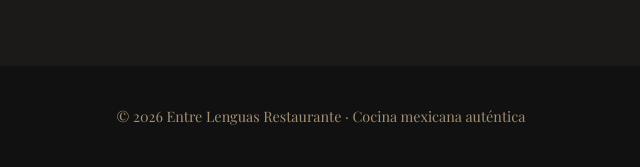
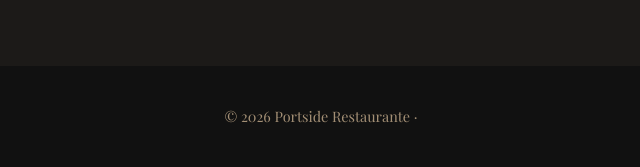
Before and after one commit to juanperdomo-9/entrelenguas-web, a Django app: page / in a window 1280 px wide. Shown: the part 3827-3994 px from the top of the page, without its empty margins (319-959 px from the left). Run offline with Django 5.2, Linux system fonts and the light colour scheme; data comes from the database, SQL or seed files in the repository.

Commit message:
portside

```diff
--- a/tienda/templates/tienda/lista.html
+++ b/tienda/templates/tienda/lista.html
@@ -464,7 +464,7 @@ loading="lazy">
 </section>
 
 <footer>
-© 2026 Entre Lenguas Restaurante · Cocina mexicana auténtica
+© 2026 Portside Restaurante ·
 </footer>
 
 </body>
```
